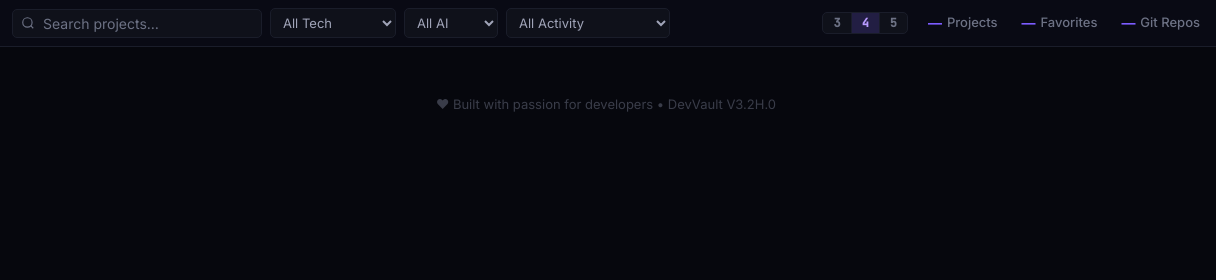
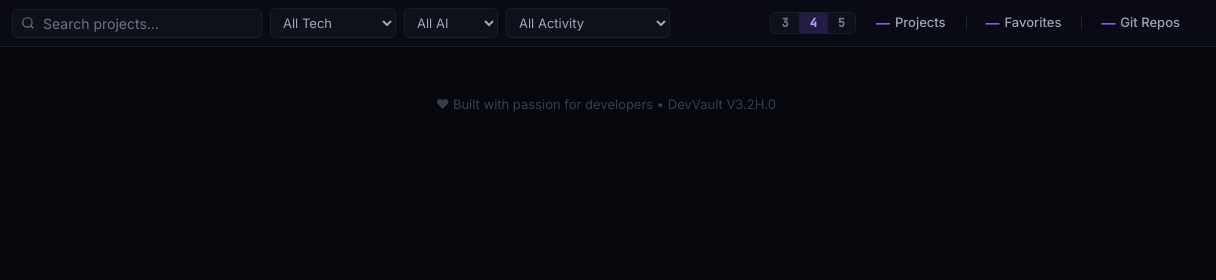
Before and after one commit to adithyaabhilash23/DevVault-V2, an Electron app: page renderer/index.html in a window 1400 px wide. Shown: the top 280 px of the page, 184-1400 px from the left. Drawn offline with Linux system fonts and the light colour scheme; no server answers.

Commit message:
DevVault V3.3B.2 inline stats restored

```diff
--- a/renderer/styles/layout.css
+++ b/renderer/styles/layout.css
@@ -377,16 +377,40 @@ body {
 }
 
 /* ── Content header: inline stats ─────── */
+/* No boxes. No borders. No backgrounds.  */
+/* Plain accent-number + muted-label.     */
 .content__stats-bar {
   display: flex;
   align-items: center;
-  gap: 24px; /* wider separation between Projects / Favorites / Git Repos */
+  gap: 0; /* spacing handled by per-item padding + divider */
 }
 
 .content__stat {
   display: flex;
   align-items: center;
   gap: 5px;
+  background: none;
+  border: none;
+  box-shadow: none;
+  padding: 0 20px;
+  position: relative;
+}
+
+/* Thin vertical rule between items */
+.content__stat + .content__stat::before {
+  content: '';
+  position: absolute;
+  left: 0;
+  top: 50%;
+  transform: translateY(-50%);
+  height: 14px;
+  width: 1px;
+  background: var(--border-default);
+}
+
+/* First item: no left padding (flush with density toggle) */
+.content__stat:first-child {
+  padding-left: 0;
 }
 
 .content__stat-value {
@@ -400,9 +424,10 @@ body {
 
 .content__stat-label {
   font-size: var(--font-sm);
-  color: var(--text-tertiary);
+  color: var(--text-secondary);
   font-weight: 500;
 }
+
 
 /* ═══════════════════════════════════════ */
 /* DENSITY TOGGLE                          */
```
